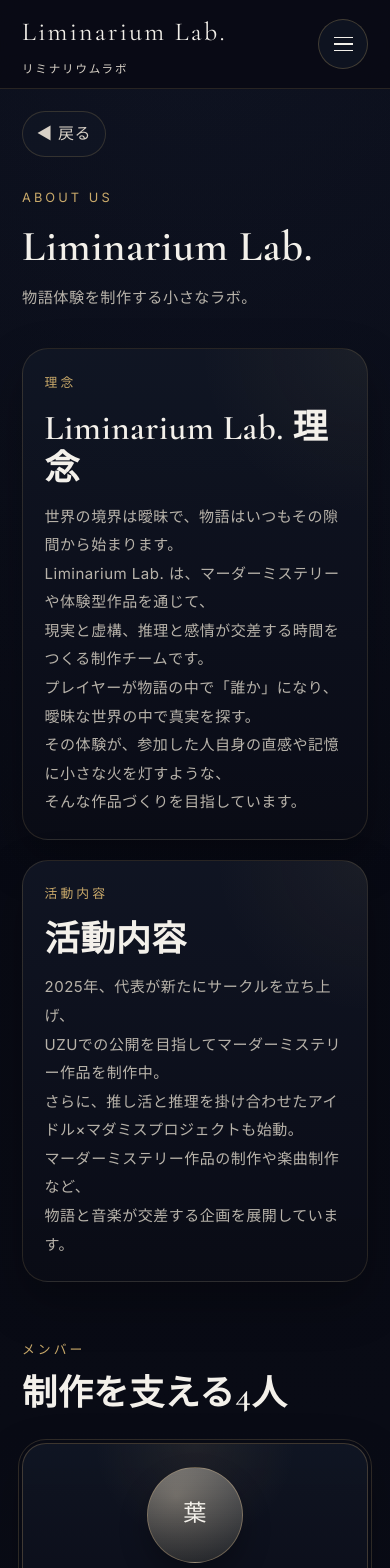
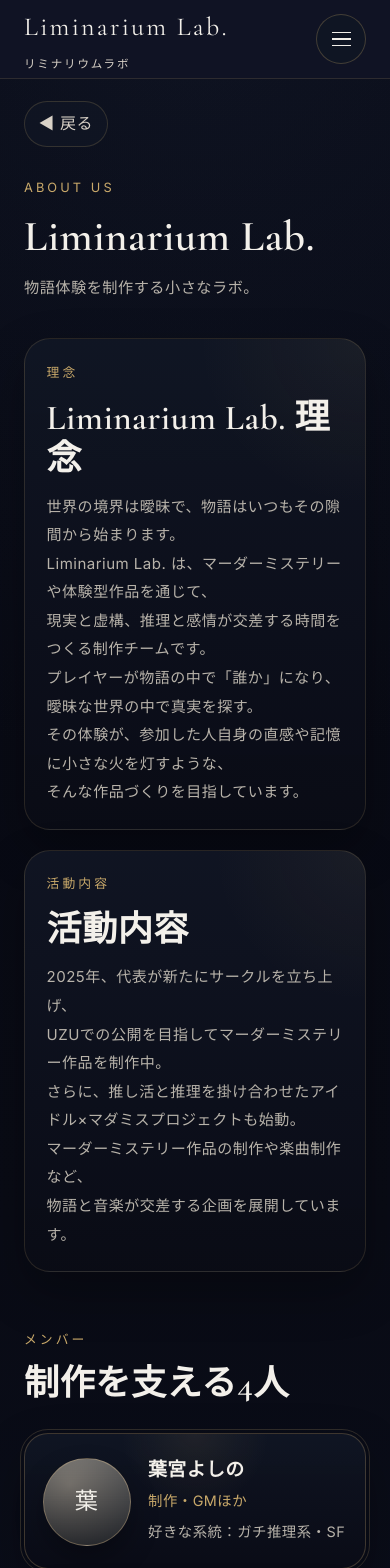
Before and after one commit to sunpotflower4460-cpu/Test-HP-SAKI, a React (Vite) app: page /about in a window 390 px wide. Shown: the top 1568 px of the page. Built offline with nearby package versions, Linux system fonts and the light colour scheme; grey boxes are pictures that could not be loaded.

Commit message:
Figma ZIP精密仕様に合わせたレイアウト補正
- Add Figma implementation spec
- Add precision CSS layer for Figma dimensions
- Import precision CSS
- Replace placeholder news date

```diff
--- a/src/data/siteData.ts
+++ b/src/data/siteData.ts
@@ -244,7 +244,7 @@ export const members: MemberItem[] = [
 export const newsItems: NewsItem[] = [
   {
     id: 'news-01',
-    date: '2026/05/dd',
+    date: '2026/05/11',
     label: 'NEW',
     title: 'Liminarium Lab. サイト公開',
     body: 'サイトを公開しました。',
--- /dev/null
+++ b/src/figma-precision.css
@@ -0,0 +1,172 @@
+:root {
+  --desktop-container: 1120px;
+  --mobile-page-gutter: 24px;
+}
+
+.container {
+  width: min(calc(100% - 160px), var(--desktop-container)) !important;
+  max-width: var(--desktop-container) !important;
+}
+
+.btn {
+  min-width: 212px !important;
+  min-height: 56px !important;
+}
+
+header {
+  background: rgba(17, 20, 37, 0.96) !important;
+}
+
+header .container {
+  min-height: 125px !important;
+}
+
+section[aria-label='メインビジュアル カルーセル'] {
+  width: 100vw !important;
+  margin-left: calc(50% - 50vw) !important;
+  padding-top: 34px !important;
+  padding-bottom: 56px !important;
+  overflow: hidden !important;
+}
+
+section[aria-label='メインビジュアル カルーセル'] > div:first-child {
+  max-width: 1280px !important;
+  margin-inline: auto !important;
+}
+
+section[aria-label='メインビジュアル カルーセル'] div[aria-hidden] {
+  flex-basis: 1040px !important;
+  width: 1040px !important;
+  height: 516px !important;
+  min-height: 0 !important;
+  aspect-ratio: 3120 / 1548 !important;
+  border-radius: 0 !important;
+}
+
+section[aria-label='メインビジュアル カルーセル'] button[aria-label='前のスライド'],
+section[aria-label='メインビジュアル カルーセル'] button[aria-label='次のスライド'] {
+  width: 64px !important;
+  height: 64px !important;
+}
+
+[class*='previewGrid'] {
+  grid-template-columns: repeat(2, 512px) !important;
+  justify-content: center !important;
+  gap: 96px !important;
+}
+
+article[style*='--work-accent'] > div:first-child {
+  aspect-ratio: 16 / 9 !important;
+}
+
+[class*='previewGrid'] article[style*='--work-accent'] {
+  width: 512px !important;
+  min-height: 583px !important;
+}
+
+[class*='previewGrid'] article[style*='--work-accent'] > div:first-child {
+  width: 100% !important;
+  height: 288px !important;
+  min-height: 0 !important;
+}
+
+[class*='Works_grid'] {
+  gap: 50px !important;
+}
+
+[class*='Works_grid'] article[style*='--work-accent'] {
+  height: 320px !important;
+  grid-template-columns: 570px 1fr !important;
+}
+
+[class*='Works_grid'] article[style*='--work-accent'] > div:first-child {
+  width: 570px !important;
+  height: 320px !important;
+  min-height: 0 !important;
+}
+
+[class*='memberGrid'] {
+  grid-template-columns: repeat(4, 257px) !important;
+  gap: 24px !important;
+  justify-content: center !important;
+}
+
+article[style*='--member-accent'] {
+  width: 257px !important;
+  min-height: 296px !important;
+}
+
+article[style*='--member-accent'] > div:first-child {
+  width: 150px !important;
+  height: 150px !important;
+}
+
+@media (max-width: 640px) {
+  .container {
+    width: calc(100% - 48px) !important;
+  }
+
+  .btn {
+    min-width: 160px !important;
+    min-height: 45px !important;
+  }
+
+  header .container {
+    min-height: 78px !important;
+  }
+
+  section[aria-label='メインビジュアル カルーセル'] div[aria-hidden] {
+    flex-basis: 390px !important;
+    width: 390px !important;
+    height: 194px !important;
+  }
+
+  [class*='previewGrid'] {
+    display: flex !important;
+    width: 100vw !important;
+    max-width: 100vw !important;
+    margin-left: calc(50% - 50vw) !important;
+    padding-inline: 40px !important;
+    overflow-x: auto !important;
+    gap: 16px !important;
+  }
+
+  [class*='previewGrid'] article[style*='--work-accent'] {
+    flex: 0 0 310px !important;
+    width: 310px !important;
+    min-height: auto !important;
+  }
+
+  [class*='previewGrid'] article[style*='--work-accent'] > div:first-child {
+    height: 174px !important;
+  }
+
+  [class*='Works_grid'] article[style*='--work-accent'] {
+    width: 342px !important;
+    height: auto !important;
+    grid-template-columns: 1fr !important;
+  }
+
+  [class*='Works_grid'] article[style*='--work-accent'] > div:first-child {
+    width: 342px !important;
+    height: 192px !important;
+  }
+
+  [class*='memberGrid'] {
+    grid-template-columns: 1fr !important;
+  }
+
+  article[style*='--member-accent'] {
+    width: 342px !important;
+    min-height: 136px !important;
+    display: grid !important;
+    grid-template-columns: 88px 1fr !important;
+    align-items: center !important;
+    text-align: left !important;
+  }
+
+  article[style*='--member-accent'] > div:first-child {
+    width: 88px !important;
+    height: 88px !important;
+  }
+}
--- a/src/main.tsx
+++ b/src/main.tsx
@@ -2,6 +2,7 @@ import React from 'react'
 import ReactDOM from 'react-dom/client'
 import App from './App.tsx'
 import './index.css'
+import './figma-precision.css'
 
 ReactDOM.createRoot(document.getElementById('root')!).render(
   <React.StrictMode>
```
Also changed, not shown: 1 other file (tests, documents, lock files or other folders).
